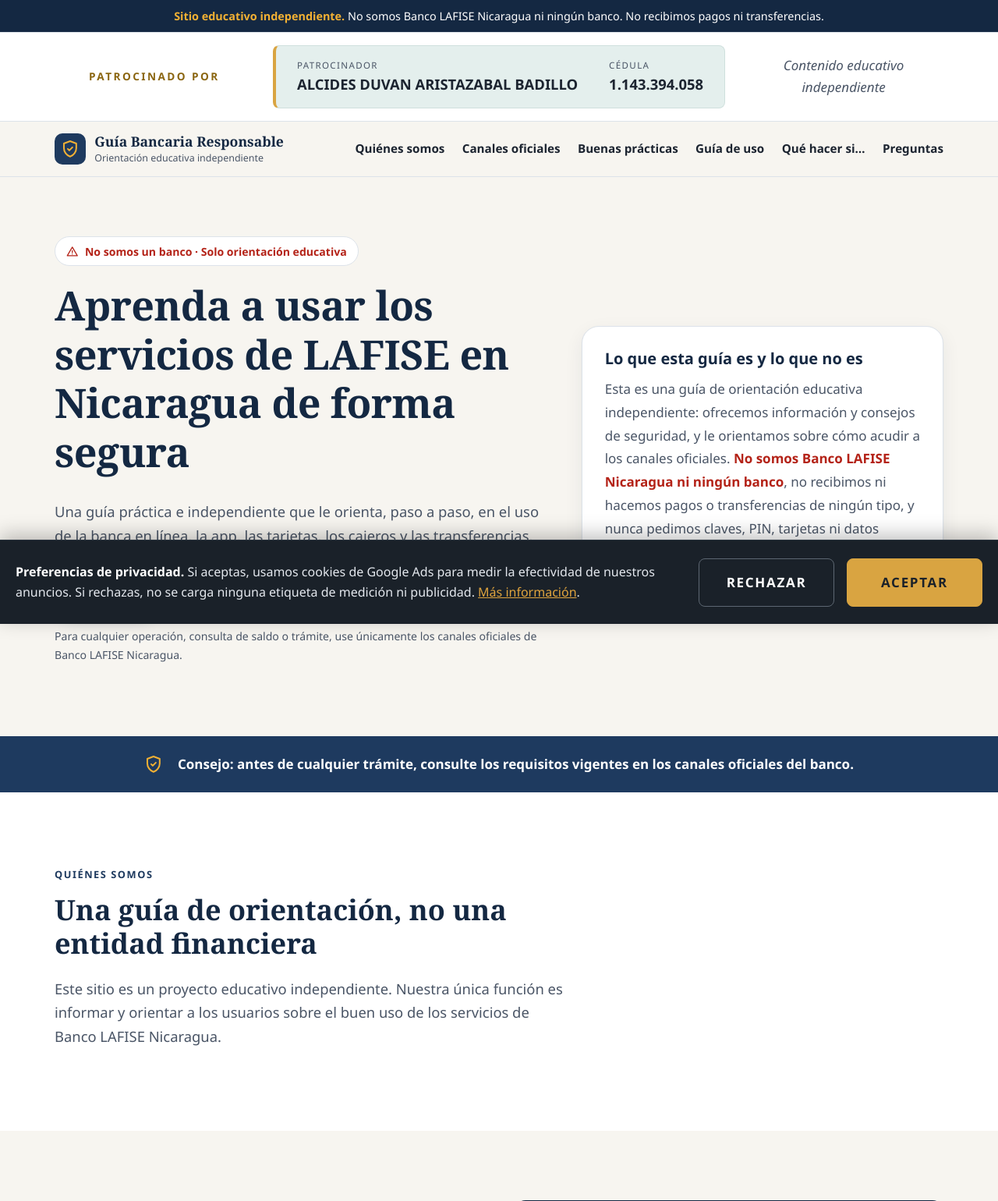
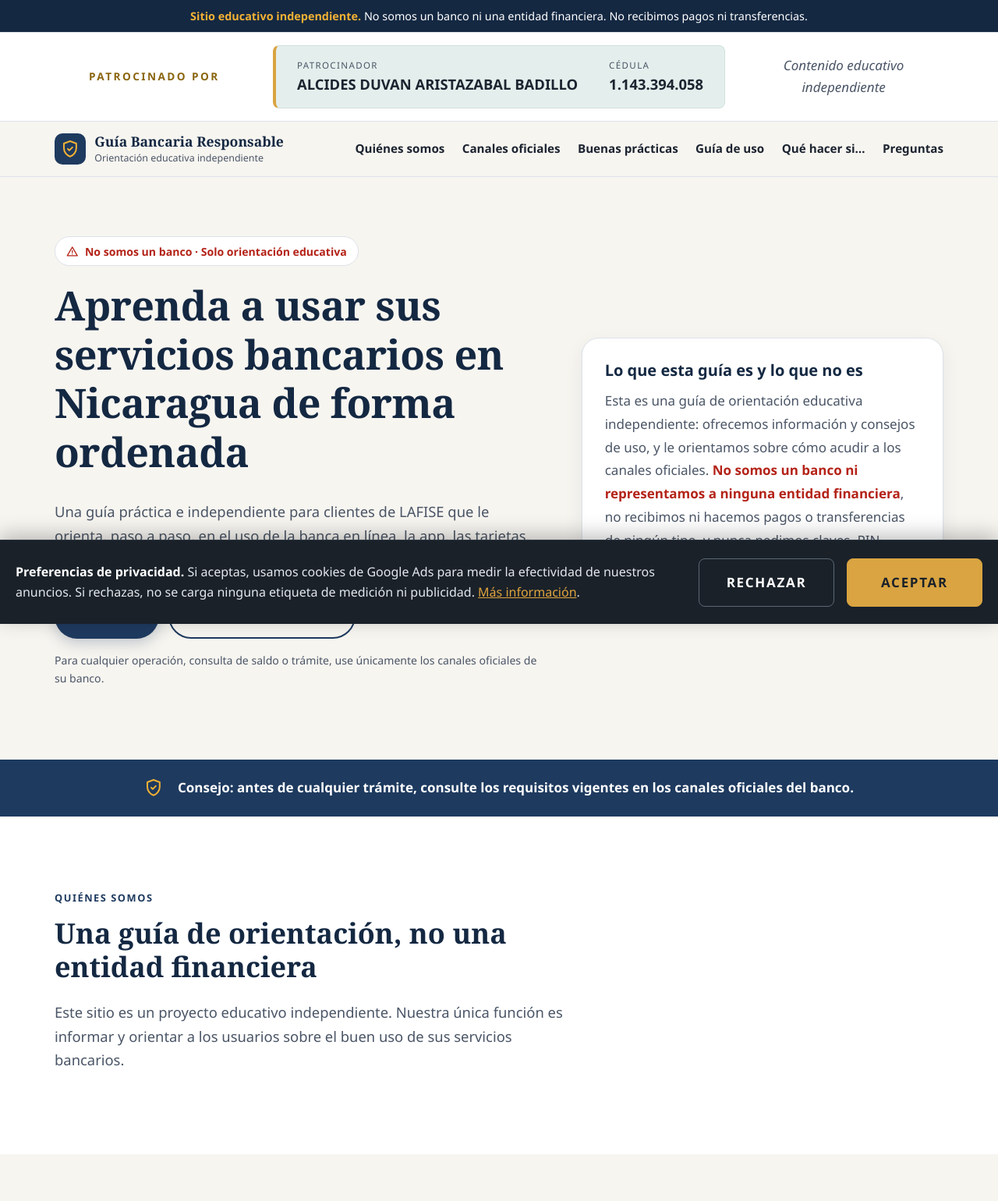
Before and after one commit to juanju009/infguialaf, a PHP site: page / in a window 1280 px wide. Shown: the top 1540 px of the page at 78% size. Run offline with PHP 8.4, Linux system fonts and the light colour scheme.

Commit message:
Update index.php

```diff
--- a/index.php
+++ b/index.php
@@ -35,8 +35,8 @@ $SITE = [
     'url_regulador' => 'https://www.siboif.gob.ni/',            // Superintendencia de Bancos (SIBOIF)
 
     // --- SEO ------------------------------------------------------------
-    'seo_titulo'      => 'Guía educativa para usar los servicios de LAFISE Nicaragua de forma segura',
-    'seo_descripcion' => 'Guía informativa independiente: consejos para usar banca en línea, app, tarjetas y cajeros de LAFISE en Nicaragua con seguridad. No somos un banco ni recibimos pagos.',
+    'seo_titulo'      => 'Guía de orientación para el buen uso de servicios bancarios en Nicaragua | LAFISE',
+    'seo_descripcion' => 'Guía informativa independiente: orientación para usar la banca en línea, la app, las tarjetas, los cajeros y las transferencias en Nicaragua. No somos un banco ni recibimos pagos.',
 
     // --- Medición (Google Ads / GTM) -----------------------------------
     // Deje vacío si no usa medición. Solo se carga tras aceptar cookies.
@@ -96,7 +96,7 @@ $NAV = [
 
 $PRACTICAS = [
     ['ico' => 'lock',  't' => 'Banca en línea', 'd' => 'Ingrese escribiendo la dirección oficial o desde un marcador guardado. Allí puede consultar saldos y movimientos y realizar operaciones según los servicios que tenga habilitados.'],
-    ['ico' => 'phone', 't' => 'App móvil', 'd' => 'Descargue la app oficial (' . $SITE['app_oficial'] . ') desde Google Play o App Store y mantenga su teléfono actualizado para usarla sin inconvenientes.'],
+    ['ico' => 'phone', 't' => 'App móvil', 'd' => 'Descargue la app oficial de su banco desde Google Play o App Store y mantenga su teléfono actualizado para usarla sin inconvenientes.'],
     ['ico' => 'card',  't' => 'Tarjetas', 'd' => 'Firme su tarjeta al recibirla, memorice su PIN y revise sus movimientos con frecuencia para llevar el control de sus gastos.'],
     ['ico' => 'atm',   't' => 'Cajeros automáticos', 'd' => 'Tenga a mano su tarjeta y su PIN, siga las instrucciones de la pantalla y guarde el comprobante de cada operación.'],
     ['ico' => 'send',  't' => 'Transferencias', 'd' => 'Verifique el nombre del titular y el número de cuenta antes de confirmar, y conserve el comprobante de la operación.'],
@@ -106,7 +106,7 @@ $PRACTICAS = [
 $PASOS_USO = [
     ['Infórmese en los canales oficiales', 'Consulte en el sitio oficial o en una sucursal los productos disponibles y los requisitos vigentes antes de cualquier trámite.'],
     ['Active su acceso digital', 'Siga las instrucciones del banco para habilitar su usuario de banca en línea y crear su contraseña personal.'],
-    ['Instale la app oficial', 'Descargue ' . $SITE['app_oficial'] . ' desde la tienda de su teléfono e ingrese con sus credenciales.'],
+    ['Instale la app oficial', 'Descargue la app oficial de su banco desde la tienda de su teléfono e ingrese con sus credenciales.'],
     ['Lleve el control de sus finanzas', 'Revise sus saldos, movimientos y estados de cuenta con regularidad y guarde los comprobantes de sus operaciones.'],
 ];
 
@@ -119,7 +119,7 @@ $TABLA = [
 ];
 
 $FAQ = [
-    ['¿Ustedes son Banco LAFISE?', 'No. Somos una guía educativa independiente. No somos Banco LAFISE, no pertenecemos a ningún grupo financiero y no somos un banco.'],
+    ['¿Ustedes son Banco LAFISE?', 'No. Somos una guía de orientación independiente: no pertenecemos a ningún grupo financiero y no somos un banco.'],
     ['¿Puedo hacer pagos o transferencias a través de esta página?', 'No. No recibimos ni efectuamos pagos, depósitos ni transferencias de ningún tipo. Esta guía no maneja dinero de ningún tipo.'],
     ['¿Pueden revisar mi cuenta o mi saldo?', 'No. No tenemos acceso a cuentas ni a sistemas bancarios. Para consultar su información, use los canales oficiales del banco.'],
     ['¿Pueden tramitar un préstamo o una tarjeta por mí?', 'No. Solo orientamos sobre el uso de los servicios. Las solicitudes se hacen directamente con la entidad financiera en sus canales oficiales.'],
@@ -387,7 +387,7 @@ td:first-child{font-weight:600}
 
 <!-- Franja permanente de aclaración -->
 <div class="franja" role="note">
-  <strong>Sitio educativo independiente.</strong> No somos <?= h($SITE['entidad']) ?> ni ningún banco. No recibimos pagos ni transferencias.
+  <strong>Sitio educativo independiente.</strong> No somos un banco ni una entidad financiera. No recibimos pagos ni transferencias.
 </div>
 
 <!-- ===================== PATROCINADOR ===================== -->
@@ -429,18 +429,18 @@ td:first-child{font-weight:600}
   <div class="contenedor hero__grid">
     <div>
       <span class="hero__chip"><?= ico('alert') ?> No somos un banco · Solo orientación educativa</span>
-      <h1>Aprenda a usar los servicios de LAFISE en Nicaragua de forma segura</h1>
-      <p class="lead">Una guía práctica e independiente que le orienta, paso a paso, en el uso de la banca en línea, la app, las tarjetas, los cajeros y las transferencias.</p>
+      <h1>Aprenda a usar sus servicios bancarios en Nicaragua de forma ordenada</h1>
+      <p class="lead">Una guía práctica e independiente para clientes de LAFISE que le orienta, paso a paso, en el uso de la banca en línea, la app, las tarjetas, los cajeros y las transferencias.</p>
       <div class="hero__acciones">
         <a class="btn btn--primario" href="#buenas-practicas" data-evento="ver_guia">Ver la guía</a>
         <a class="btn btn--secundario" href="#guia-uso" data-evento="ver_guia_uso">Guía de uso paso a paso</a>
       </div>
-      <p class="hero__nota">Para cualquier operación, consulta de saldo o trámite, use únicamente los canales oficiales de <?= h($SITE['entidad']) ?>.</p>
+      <p class="hero__nota">Para cualquier operación, consulta de saldo o trámite, use únicamente los canales oficiales de su banco.</p>
     </div>
     <div class="hero__visual">
       <div class="tarjeta-hero">
         <h2>Lo que esta guía es y lo que no es</h2>
-        <p class="tarjeta-hero__txt">Esta es una guía de orientación educativa independiente: ofrecemos información y consejos de seguridad, y le orientamos sobre cómo acudir a los canales oficiales. <strong>No somos <?= h($SITE['entidad']) ?> ni ningún banco</strong>, no recibimos ni hacemos pagos o transferencias de ningún tipo, y nunca pedimos claves, PIN, tarjetas ni datos bancarios.</p>
+        <p class="tarjeta-hero__txt">Esta es una guía de orientación educativa independiente: ofrecemos información y consejos de uso, y le orientamos sobre cómo acudir a los canales oficiales. <strong>No somos un banco ni representamos a ninguna entidad financiera</strong>, no recibimos ni hacemos pagos o transferencias de ningún tipo, y nunca pedimos claves, PIN, tarjetas ni datos bancarios.</p>
       </div>
     </div>
   </div>
@@ -463,7 +463,7 @@ td:first-child{font-weight:600}
     <div class="cabecera-seccion" style="margin-bottom:0">
       <span class="eyebrow">Quiénes somos</span>
       <h2>Una guía de orientación, no una entidad financiera</h2>
-      <p class="lead">Este sitio es un proyecto educativo independiente. Nuestra única función es informar y orientar a los usuarios sobre el buen uso de los servicios de <?= h($SITE['entidad']) ?>.</p>
+      <p class="lead">Este sitio es un proyecto educativo independiente. Nuestra única función es informar y orientar a los usuarios sobre el buen uso de sus servicios bancarios.</p>
     </div>
   </div>
 </section>
@@ -478,7 +478,7 @@ td:first-child{font-weight:600}
       <ol class="pasos">
         <li><div><b>Escriba la dirección usted mismo</b><span>Ingrese escribiendo la dirección en su navegador o guárdela en sus marcadores.</span></div></li>
         <li><div><b>Verifique la dirección</b><span>Compruebe que la dirección escrita coincide con la del sitio oficial.</span></div></li>
-        <li><div><b>Descargue la app desde la tienda</b><span>Busque “<?= h($SITE['app_oficial']) ?>” en Google Play o App Store.</span></div></li>
+        <li><div><b>Descargue la app desde la tienda</b><span>Busque la app oficial de su banco en Google Play o App Store.</span></div></li>
         <li><div><b>Use los teléfonos publicados en el sitio oficial</b><span>Para consultas, comuníquese con atención al cliente a través de los números oficiales.</span></div></li>
       </ol>
     </div>
@@ -610,7 +610,7 @@ td:first-child{font-weight:600}
       <?= ico('alert') ?>
       <div>
         <h2 style="font-size:1.4rem">Aviso importante</h2>
-        <p><strong>Este sitio no es Banco LAFISE, no es un banco y no es una entidad financiera; no recibimos transferencias, depósitos ni pagos de ningún tipo, y tampoco efectuamos pagos.</strong> Somos una guía de orientación independiente, sin relación, afiliación, patrocinio ni autorización de Banco LAFISE ni del Grupo LAFISE, cuya única función es orientar sobre el uso de los servicios de <?= h($SITE['entidad']) ?>; las condiciones, tarifas y requisitos vigentes solo los informa la entidad en sus canales oficiales, y “LAFISE” y sus marcas pertenecen a sus titulares y se mencionan únicamente con fines informativos.</p>
+        <p><strong>Este sitio no es Banco LAFISE, no es un banco y no es una entidad financiera; no recibimos transferencias, depósitos ni pagos de ningún tipo, y tampoco efectuamos pagos.</strong> Somos una guía de orientación independiente, sin relación, afiliación, patrocinio ni autorización de Banco LAFISE ni del Grupo LAFISE, cuya única función es orientar sobre el uso de servicios bancarios; las condiciones, tarifas y requisitos vigentes solo los informa la entidad en sus canales oficiales, y las marcas mencionadas pertenecen a sus titulares.</p>
       </div>
     </div>
 
@@ -635,7 +635,7 @@ td:first-child{font-weight:600}
     <div class="footer__grid">
       <div>
         <h3><?= h($SITE['nombre']) ?></h3>
-        <p>Guía educativa independiente sobre el buen uso de los servicios de <?= h($SITE['entidad']) ?>. No somos un banco. No recibimos ni efectuamos pagos.</p>
+        <p>Guía de orientación independiente sobre el buen uso de servicios bancarios. No somos un banco. No recibimos ni efectuamos pagos.</p>
       </div>
       <div>
         <h3>Secciones</h3>
@@ -655,7 +655,7 @@ td:first-child{font-weight:600}
     </div>
     <div class="footer__legal">
       <p>© <?= h((string)$SITE['anio']) ?> <?= h($SITE['nombre']) ?> · Responsable: <?= h($SITE['responsable']) ?><?= $SITE['patrocinador_doc'] !== '' ? ' · ' . h($SITE['patrocinador_doc_tipo']) . ' ' . h($SITE['patrocinador_doc']) : '' ?>.</p>
-      <p>Este sitio no es Banco LAFISE ni está afiliado, patrocinado o autorizado por el Grupo LAFISE. No recibimos transferencias, depósitos ni pagos de ningún tipo.</p>
+      <p>Este sitio no es un banco ni está afiliado, patrocinado o autorizado por ninguna entidad financiera. No recibimos transferencias, depósitos ni pagos de ningún tipo.</p>
     </div>
   </div>
 </footer>
```
